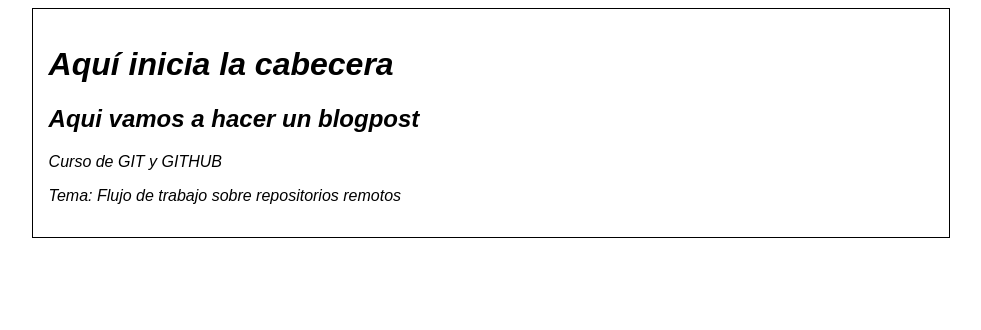
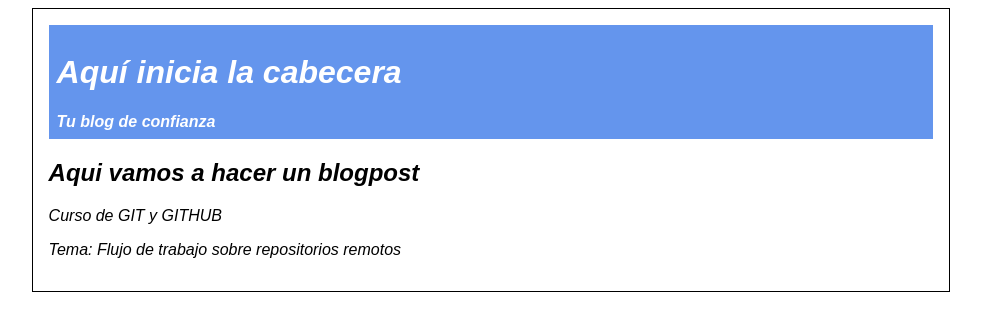
Before and after one commit to luisccampo/hyperblog, a plain HTML site: page index.html in a window 1280 px wide. Shown: the whole page, without its empty margins (149-1130 px from the left). Drawn offline with Linux system fonts and the light colour scheme.

Commit message:
Segundo commit al header incluyendo cambio en el archivo html y css

```diff
--- a/css/styles.css
+++ b/css/styles.css
@@ -12,3 +12,11 @@ body{
     border:1px solid;
     margin: 0 auto
 }
+
+#headerblog{
+    background:cornflowerblue;
+    margin: 0;
+    padding:0.5em;
+    color:white;
+    font-weight: bold;
+}
--- a/index.html
+++ b/index.html
@@ -9,8 +9,9 @@
 </head>
 <body>
     <div id="container">
-        <div>
+        <div id="headerblog">
             <h1>Aquí inicia la cabecera</h1>
+            <span>Tu blog de confianza</span>
         </div>
         <div id="post">
             <h2>Aqui vamos a hacer un blogpost</h1>
```
